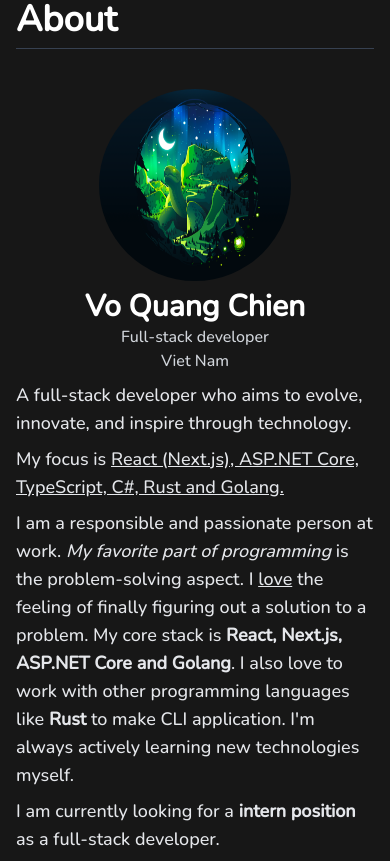
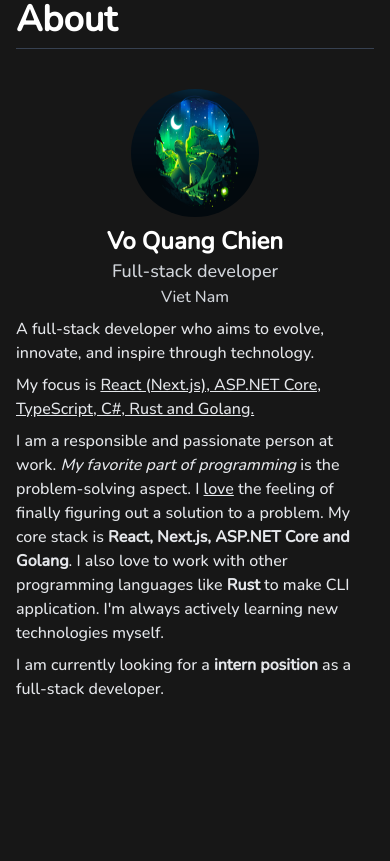
Before and after one commit to 2giosangmitom/2giosangmitom.github.io, a Next.js app: page /about in a window 390 px wide. Built offline with nearby package versions, Linux system fonts and the light colour scheme.

Commit message:
fix responsive

```diff
--- a/app/about/page.tsx
+++ b/app/about/page.tsx
@@ -21,16 +21,16 @@ export default function About() {
             width={192}
             height={192}
             priority
-            className="rounded-full w-48 h-48"
+            className="rounded-full sm:w-48 sm:h-48 w-32 h-32"
           />
           <div className="text-center">
-            <h1 className="text-white font-semibold text-3xl mt-2">Vo Quang Chien</h1>
-            <h2 className="text-gray-300 text-base">Full-stack developer</h2>
+            <h1 className="text-white font-semibold sm:text-3xl mt-2 text-2xl">Vo Quang Chien</h1>
+            <h2 className="text-gray-300 text-lg">Full-stack developer</h2>
             <h3 className="text-gray-300">Viet Nam</h3>
           </div>
         </div>
 
-        <div className="col-span-2 text-gray-200 text-lg">
+        <div className="col-span-2 text-gray-200 sm:text-lg text-base">
           <p className="mb-2">A full-stack developer who aims to evolve, innovate, and inspire through technology.</p>
           <p className="mb-2">
             My focus is <u>React (Next.js), ASP.NET Core, TypeScript, C#, Rust and Golang.</u>
```
